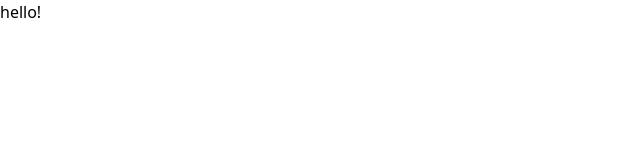
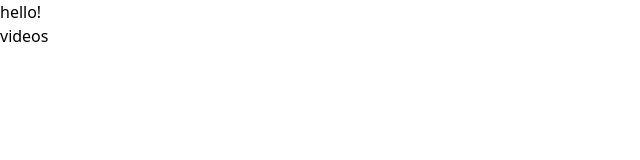
Before and after one commit to seul-dev/youtube-clone, a React (Vite) app: page / in a window 1280 px wide. Shown: the top 160 px of the page, without its empty margins (0-640 px from the left). Built offline with nearby package versions, Linux system fonts and the light colour scheme.

Commit message:
✨ default routing

```diff
--- a/src/App.tsx
+++ b/src/App.tsx
@@ -1,5 +1,13 @@
+import { Outlet } from 'react-router-dom';
+
 function App() {
-  return <div>hello!</div>;
+  return (
+    <div>
+      hello!
+      {/* navbar */}
+      <Outlet />
+    </div>
+  );
 }
 
 export default App;
--- a/src/main.tsx
+++ b/src/main.tsx
@@ -1,10 +1,29 @@
 import React from 'react';
 import ReactDOM from 'react-dom/client';
+import { createBrowserRouter, RouterProvider } from 'react-router-dom';
+import { Videos, VideoDetail, NotFound } from './pages';
 import App from './App';
 import './index.css';
 
+const router = createBrowserRouter([
+  {
+    path: '/',
+    element: <App />,
+    errorElement: <NotFound />,
+    children: [
+      { index: true, element: <Videos /> },
+      {
+        path: 'videos',
+        element: <Videos />,
+      },
+      { path: 'videos/:keyword', element: <Videos /> },
+      { path: 'videos/watch/:videoId', element: <VideoDetail /> },
+    ],
+  },
+]);
+
 ReactDOM.createRoot(document.getElementById('root') as HTMLElement).render(
   <React.StrictMode>
-    <App />
+    <RouterProvider router={router} />
   </React.StrictMode>
 );
--- /dev/null
+++ b/src/pages/NotFound.tsx
@@ -0,0 +1,3 @@
+export default function NotFound() {
+  return <div>NotFound</div>;
+}
--- /dev/null
+++ b/src/pages/VideoDetail.tsx
@@ -0,0 +1,3 @@
+export default function VideoDetail() {
+  return <div>detail</div>;
+}
--- /dev/null
+++ b/src/pages/Videos.tsx
@@ -0,0 +1,3 @@
+export default function Videos() {
+  return <div>videos</div>;
+}
--- /dev/null
+++ b/src/pages/index.ts
@@ -0,0 +1,3 @@
+export { default as Videos } from './Videos';
+export { default as VideoDetail } from './VideoDetail';
+export { default as NotFound } from './NotFound';
```
